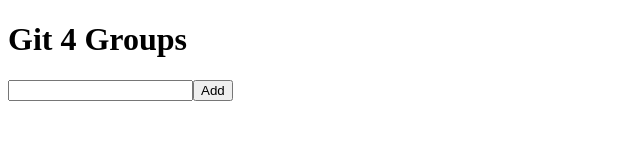
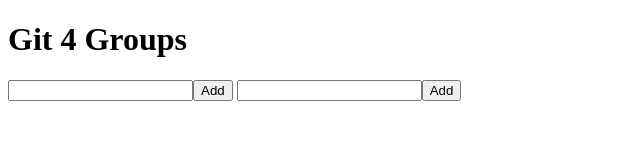
Before and after one commit to devjanaprime/tau_git4Groups, a website: page public/views/index.html in a window 1280 px wide. Shown: the whole page, without its empty margins (0-640 px from the left). Drawn offline with Linux system fonts and the light colour scheme; files whose address does not match are found by name.

Commit message:
mess dev up

```diff
--- a/public/views/index.html
+++ b/public/views/index.html
@@ -9,6 +9,7 @@
     <h1>Git 4 Groups</h1>
     <div>
       <input type='text' id='nameIn' /><button onClick='addToList();'>Add</button>
+      <input type='text' id='nameIn' /><button onClick='addToList();'>Add</button>
     </div>
     <div>
       <ul id='outputList'>
```
